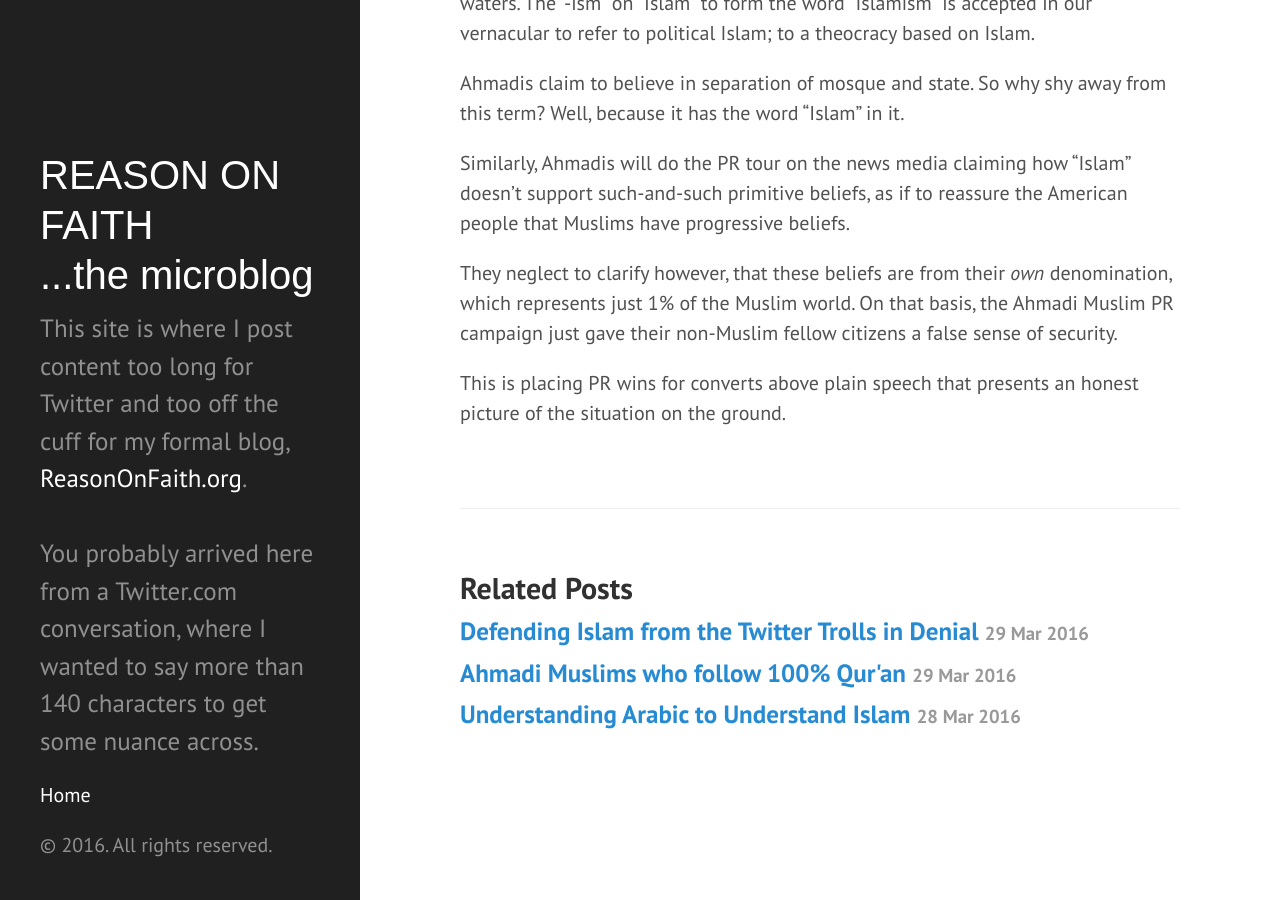
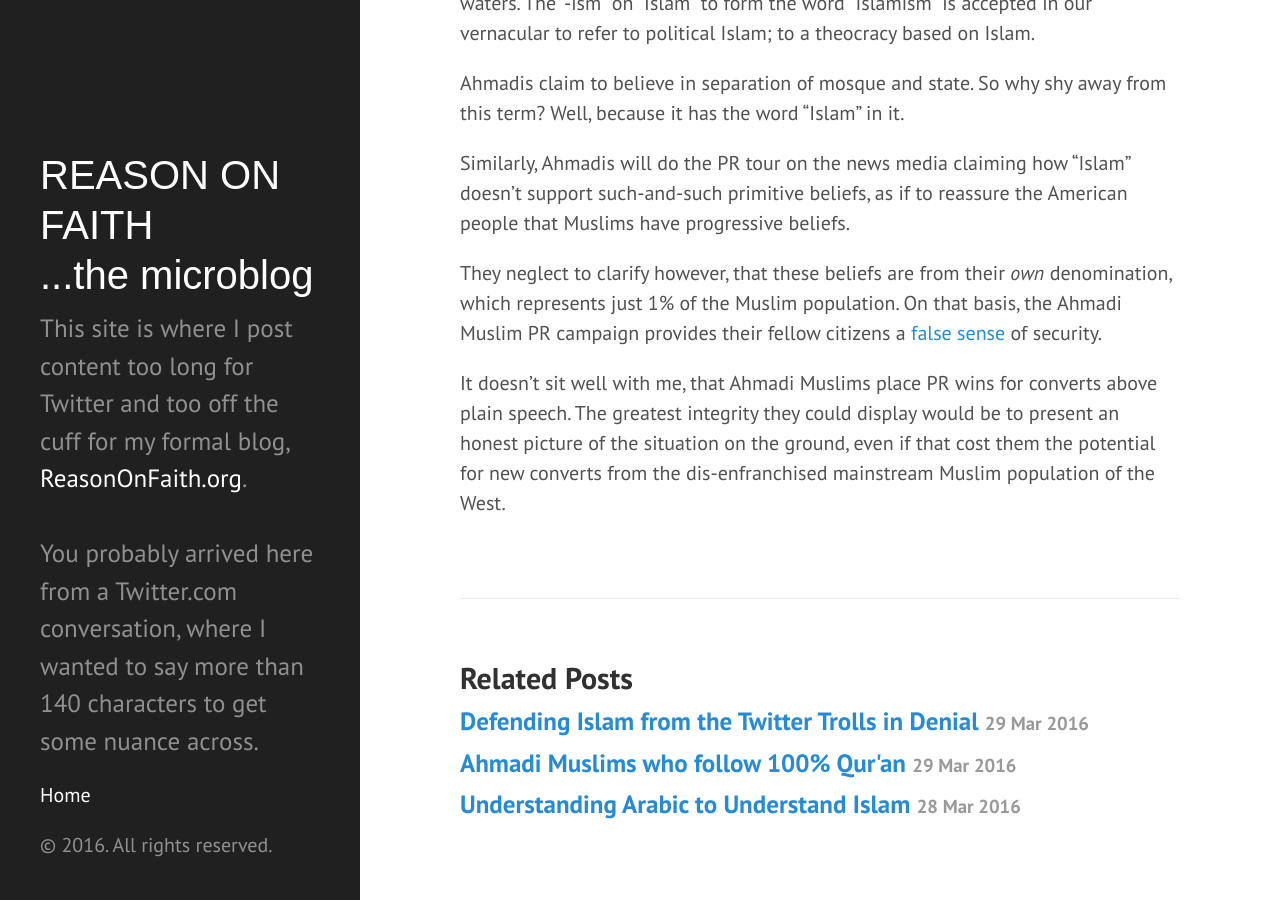
Before and after one commit to ReasonOnFaith/ReasonOnFaith.github.io, a Jekyll site: the page built from _posts/2016-03-29-the-mrm-and-the-true-islam-campaigns.markdown, in a window 1280 px wide and 900 px high, scrolled down 3306 px. Built offline with Jekyll 4.4.1, drawn with Linux system fonts in a browser that asks for light colours.

Commit message:
Post update: The MRM and the True Islam Campaigns

```diff
--- a/_posts/2016-03-29-the-mrm-and-the-true-islam-campaigns.markdown
+++ b/_posts/2016-03-29-the-mrm-and-the-true-islam-campaigns.markdown
@@ -65,6 +65,6 @@ Ahmadis claim to believe in separation of mosque and state. So why shy away from
 
 Similarly, Ahmadis will do the PR tour on the news media claiming how "Islam" doesn't support such-and-such primitive beliefs, as if to reassure the American people that Muslims have progressive beliefs.
 
-They neglect to clarify however, that these beliefs are from their _own_ denomination, which represents just 1% of the Muslim world. On that basis, the Ahmadi Muslim PR campaign just gave their non-Muslim fellow citizens a false sense of security.
+They neglect to clarify however, that these beliefs are from their _own_ denomination, which represents just 1% of the Muslim population. On that basis, the Ahmadi Muslim PR campaign provides their fellow citizens a [false sense](https://reasononfaith.github.io/2016/03/29/defending-islam-from-the-twitter-trolls-in-denial.html) of security.
 
-This is placing PR wins for converts above plain speech that presents an honest picture of the situation on the ground.
+It doesn't sit well with me, that Ahmadi Muslims place PR wins for converts above plain speech. The greatest integrity they could display would be to present an honest picture of the situation on the ground, even if that cost them the potential for new converts from the dis-enfranchised mainstream Muslim population of the West.
```
